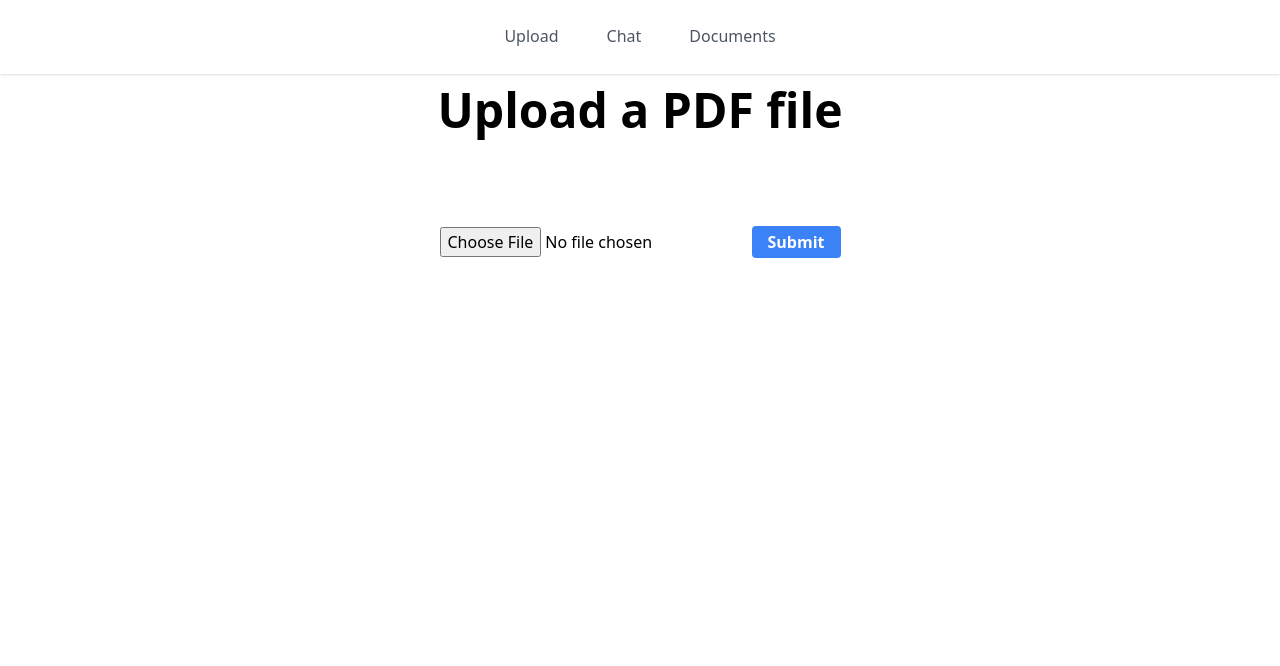
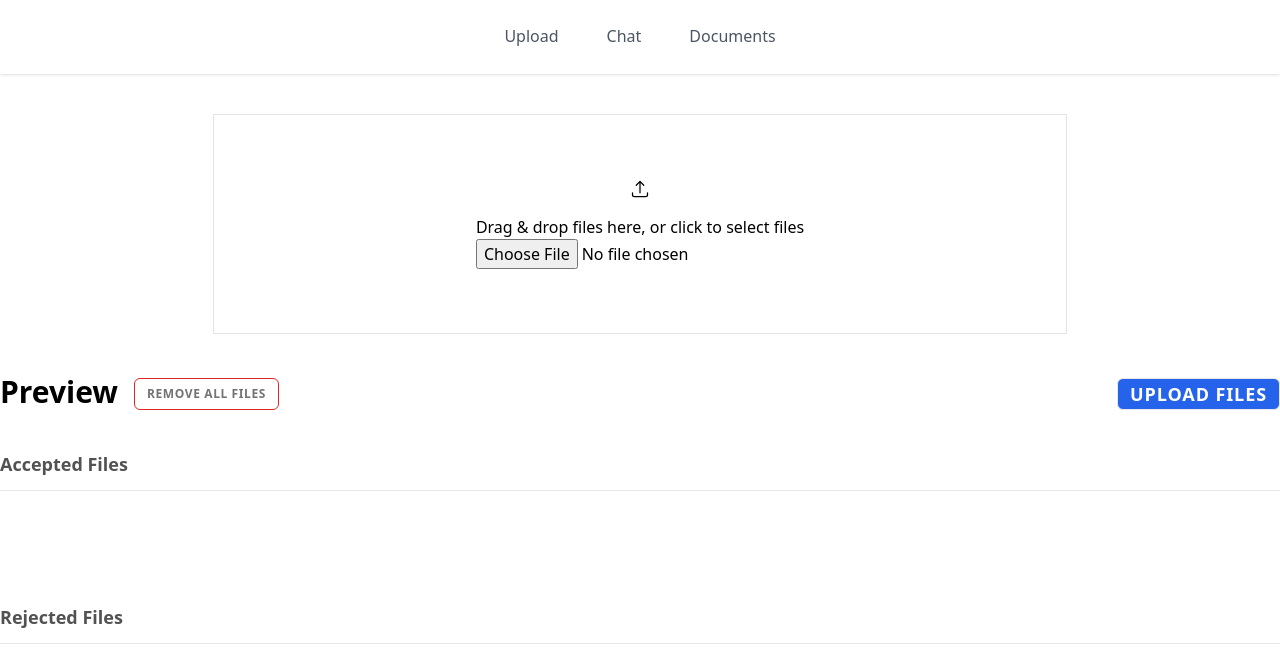
Before and after one commit to Maneshgpai/PrivateGPT, a Next.js app in the folder client/: page / in a window 1280 px wide. Shown: the top 666 px of the page. Built offline with nearby package versions, Linux system fonts and the light colour scheme.

Commit message:
added new dropzone

```diff
--- a/client/pages/index.js
+++ b/client/pages/index.js
@@ -1,10 +1,11 @@
 import FileUpload from "./components/FileUpload"
 import Navbar from "./components/Navbar"
+import MyDropzone from "./components/MyDropone"
 export default function Home() {
   return (
     <div>
       <Navbar/>
-      <FileUpload/>
+      <MyDropzone className=" p-16 mt-10 border border-neutral-200 w-2/3 mx-auto"/>
     </div>
   )
 }
```
